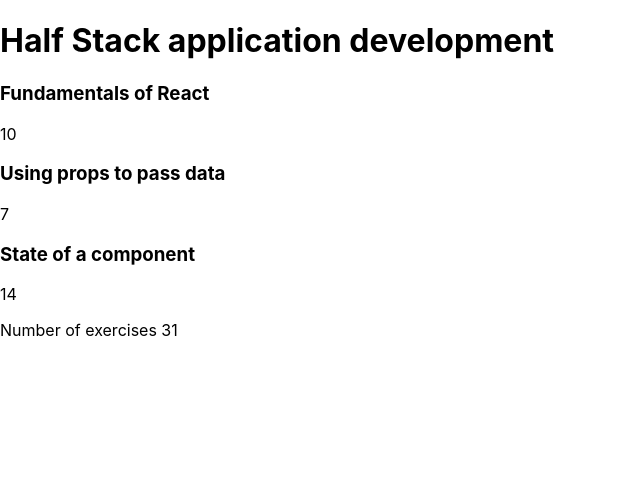
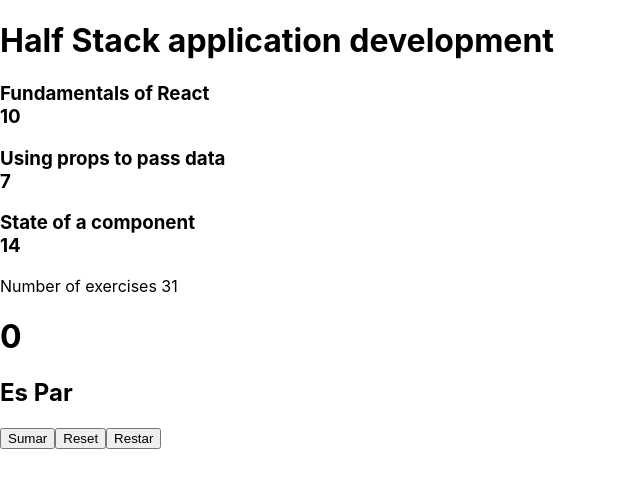
Before and after one commit to ForeverMikk/Bootcamp-midudev, a React (Create React App) app: page / in a window 1280 px wide. Shown: the top 488 px of the page, without its empty margins (0-640 px from the left). Built offline with nearby package versions, Linux system fonts and the light colour scheme.

Commit message:
Usando estados en React

```diff
--- a/src/Message.js
+++ /dev/null
@@ -1,5 +0,0 @@
-const Message = (props) => {
-    return <h1>{props.message}</h1>
-}
-
-export default Message;
--- a/src/index.js
+++ b/src/index.js
@@ -1,34 +1,16 @@
 import React from 'react';
 import ReactDOM from 'react-dom';
 import './index.css';
-
-// Forma Corta
-// const Title = ({course}) => <h1>{course}</h1>
-// Forma Larga
-const Title =(props) => {
-  return <h1>{props.course}</h1>
-}
-
-const Subtitle = (props) => {
-  return <p> <h3>{props.part}</h3> {props.exercice}</p>
-}
+import Counter from './part1/Counter';
+import Message from './part1/Message';
 
 const App = () => {
-  const course = 'Half Stack application development'
-  const part1 = 'Fundamentals of React'
-  const exercises1 = 10
-  const part2 = 'Using props to pass data'
-  const exercises2 = 7
-  const part3 = 'State of a component'
-  const exercises3 = 14
+
 
   return (
     <div>
-      <Title course={course}/>
-      <Subtitle part={part1} exercice={exercises1}/>
-      <Subtitle part={part2} exercice={exercises2}/>
-      <Subtitle part={part3} exercice={exercises3}/>
-      <p>Number of exercises {exercises1 + exercises2 + exercises3}</p>
+      <Message />
+      <Counter />
     </div>
   )
 }
--- /dev/null
+++ b/src/part1/Counter.js
@@ -0,0 +1,37 @@
+import React, { useState } from 'react';
+
+const CounterComponent = ({number}) => {
+    console.log("Counter Render");
+    return <h1>{number}</h1>
+}
+
+const Counter = () => {
+    const [contador, setContador] = useState(0);
+    const isEven = contador % 2 === 0;
+    const mensajePar = isEven ? "Es Par" : "Es Inpar";
+
+    const handleClick = () => {
+        setContador(contador + 1)
+    }
+
+    const handleClickReset = () => {
+        setContador(0)
+    }
+
+    const handleClickRest = () => {
+        setContador(contador - 1)
+    }
+
+    return (
+        <>
+            <CounterComponent number={contador} />
+            <h2>{mensajePar}</h2>
+            <button onClick={handleClick}>Sumar</button>
+            <button onClick={handleClickReset}>Reset</button>
+            <button onClick={handleClickRest}>Restar</button>
+        </>
+    )
+}
+
+
+export default Counter;
--- /dev/null
+++ b/src/part1/Message.js
@@ -0,0 +1,31 @@
+import React from 'react';
+
+const course = 'Half Stack application development'
+const part1 = 'Fundamentals of React'
+const exercises1 = 10
+const part2 = 'Using props to pass data'
+const exercises2 = 7
+const part3 = 'State of a component'
+const exercises3 = 14
+
+const Title =(props) => {
+    return <h1>{props.course}</h1>
+}
+
+const Subtitle = (props) => {
+    return <h3> <span>{props.part}</span> <br /> {props.exercice}</h3>
+}
+
+const Message = () => {
+    return (
+        <>
+            <Title course={course}/>
+            <Subtitle part={part1} exercice={exercises1}/>
+            <Subtitle part={part2} exercice={exercises2}/>
+            <Subtitle part={part3} exercice={exercises3}/>
+            <p>Number of exercises {exercises1 + exercises2 + exercises3}</p>
+        </>
+    )
+}
+
+export default Message;
```
